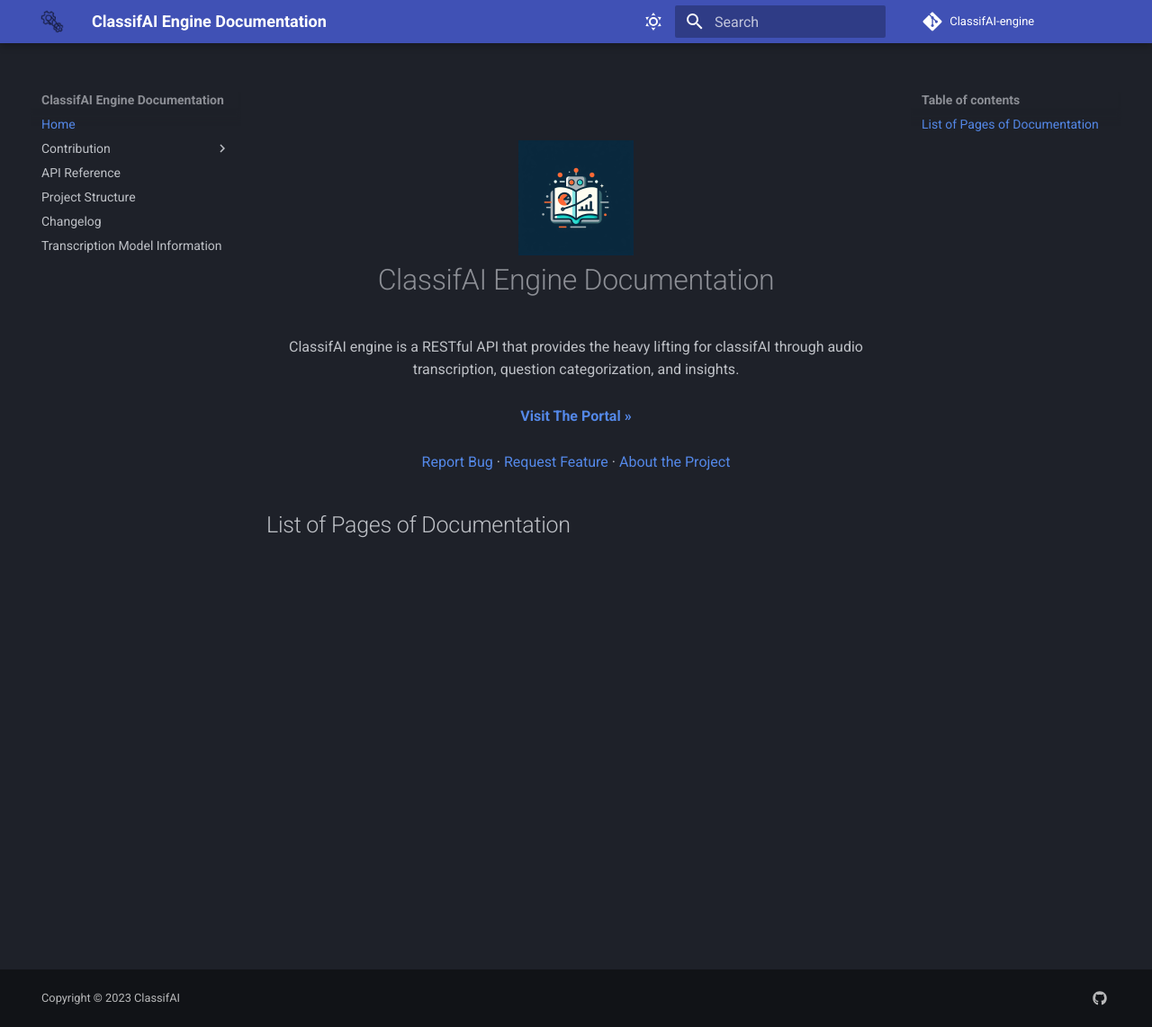
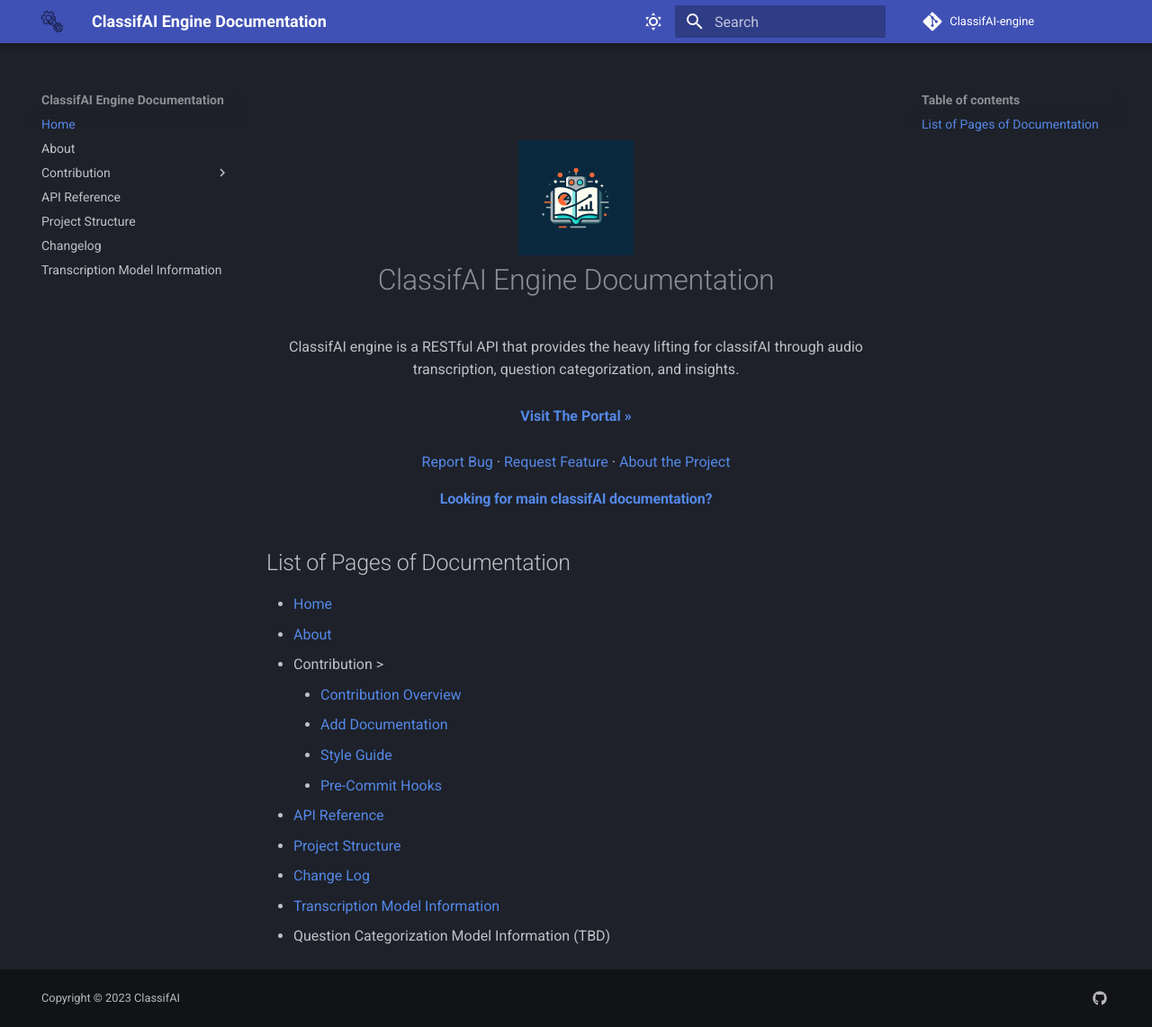
Before and after one commit to TCU-ClassifAI/classifAI-engine, an MkDocs documentation site: the page built from docs/index.md, in a window 1280 px wide and 1142 px high. Shown: the whole window at 90% size. Built offline with MkDocs 1.6.1 and Material for MkDocs 9.7.7, drawn with Linux system fonts in a browser that asks for light colours; comment, search, counter and statistics services are not loaded.

Commit message:
Update documentation

```diff
--- a/docs/index.md
+++ b/docs/index.md
@@ -25,13 +25,21 @@
 </div>
 
 
+<h4 align="center">
+  <a href="https://tcu-instructional-ai.github.io/classifai-docs/">Looking for main classifAI documentation?</a>
+</h4>
+
 ## List of Pages of Documentation
 
-<!-- * [Home](index.md)
-* [About](about.md)
-* [Editing Documentation](editing_docs.md)
-* [Contributing to the Project](contributing.md)
-* [Contact](contact.md)
-* [Acknowledgments](acknowledgments.md)
-* [Structure of Project](structure.md)
-* [Debugging and Test Information](debugging.md) -->
+- [Home](index.md)
+- [About](about.md)
+- Contribution >
+    - [Contribution Overview](contribution/contributing.md)
+    - [Add Documentation](contribution/editing_docs.md)
+    - [Style Guide](contribution/style_guide.md)
+    - [Pre-Commit Hooks](contribution/instructions_for_pre-commit.md)
+- [API Reference](api.md)
+- [Project Structure](structure.md)
+- [Change Log](changelog.md)
+- [Transcription Model Information](transcription.md)
+- Question Categorization Model Information (TBD)
--- a/mkdocs.yml
+++ b/mkdocs.yml
@@ -2,12 +2,13 @@ site_name: ClassifAI Engine Documentation
 site_url: https://classifai.github.io/classifai-engine/
 nav:
   - Home: index.md
+  - About: about.md
   - 'Contribution':
     - Edit the Docs: contribution/editing_docs.md
     - Contribute Code: contribution/contributing.md
     - 'Style Guide': contribution/style_guide.md
     - 'Pre-Commit Hooks': contribution/instructions_for_pre-commit.md
-  - 'API Reference': api_reference.md
+  - 'API Reference': api.md
   - 'Project Structure': structure.md
   - 'Changelog': changelog.md
   - 'Transcription Model Information': transcription.md
```
Also changed, not shown: docs/about.md (added), docs/api.md (added), docs/api_reference.md (deleted).
